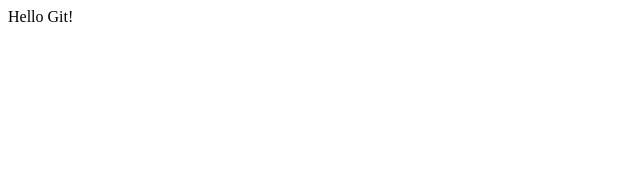
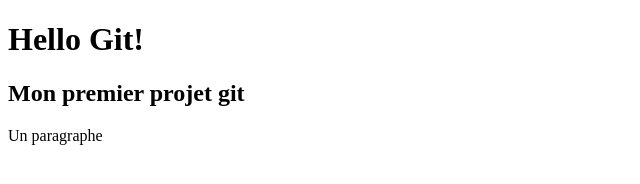
Before and after one commit to Gics-Sk/git-basic, a plain HTML site: page index.html in a window 1280 px wide. Shown: the whole page, without its empty margins (0-640 px from the left). Drawn offline with Linux system fonts and the light colour scheme.

Commit message:
Mon premier projet git

```diff
--- a/index.html
+++ b/index.html
@@ -6,6 +6,8 @@
      <title>Document</title>
 </head>
 <body>
-     Hello Git!
+     <h1>Hello Git!</h1>
+     <h2>Mon premier projet git</h2>
+     <p>Un paragraphe</p>
 </body>
 </html>
```
Also changed, not shown: 1 other file.
